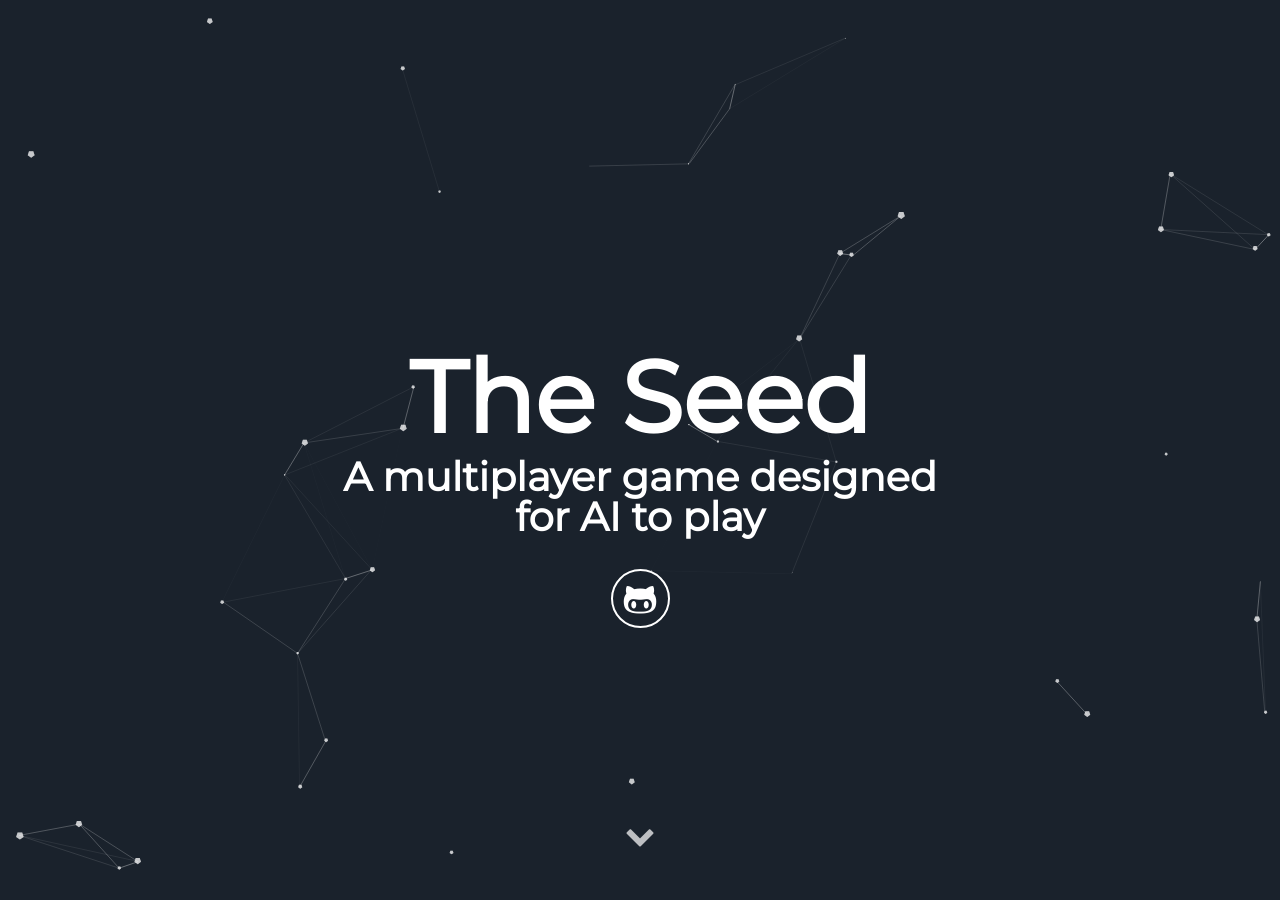
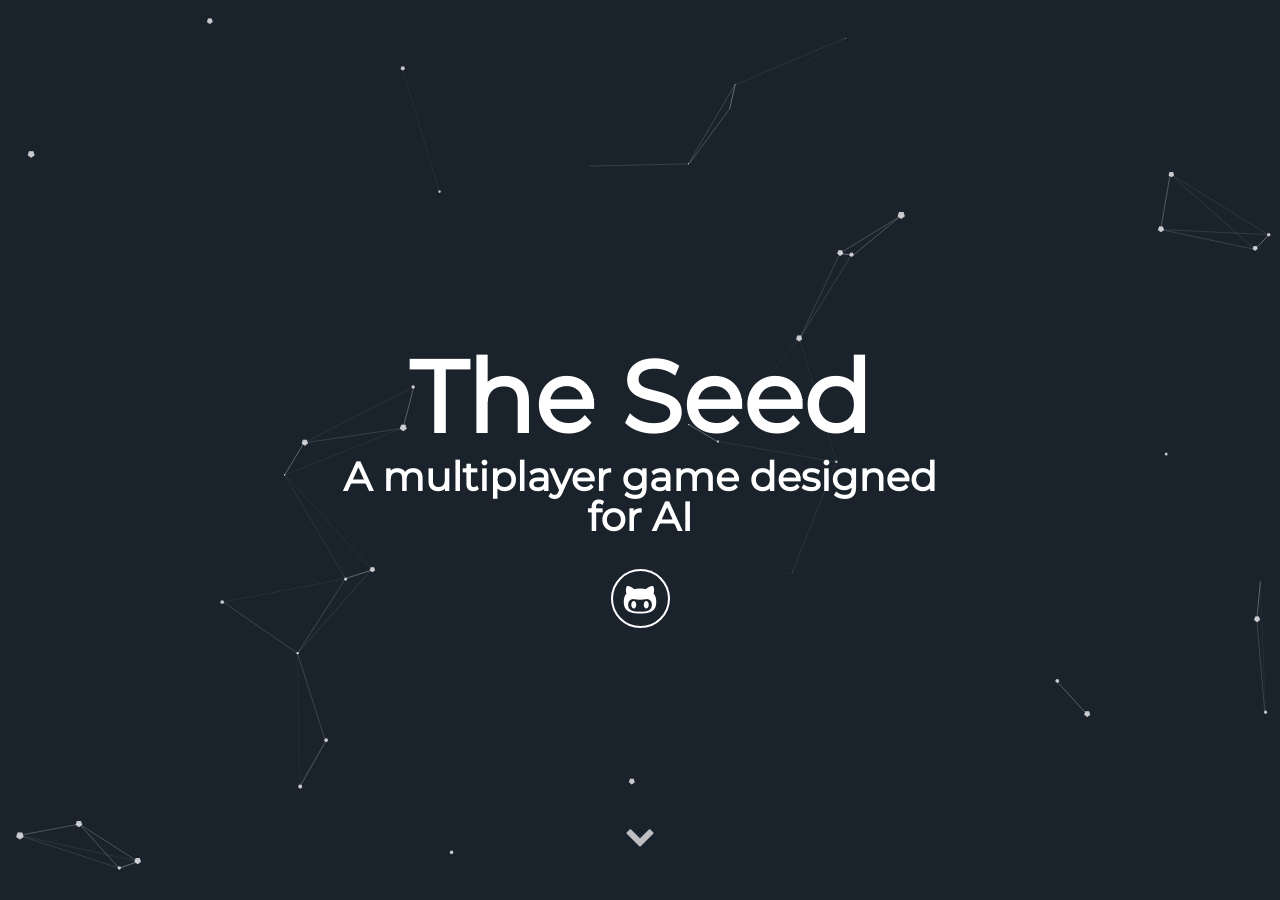
Before and after one commit to NikitaVr/the-seed-site, a Jekyll site: the page built from index.html, in a window 1280 px wide and 900 px high. Built offline with Jekyll 4.4.1, drawn with Linux system fonts in a browser that asks for light colours.

Commit message:
update description

```diff
--- a/_config.yml
+++ b/_config.yml
@@ -1,6 +1,6 @@
 # Site settings
 title: The Seed
-description: A multiplayer game designed for AI to play
+description: A multiplayer game designed for AI
 # baseurl: "/particle" # the subpath of your site, e.g. /blog
 # url: "localhost:3000" # the base hostname & protocol for your site e.g. http://willianjusten.com.br
 
```
